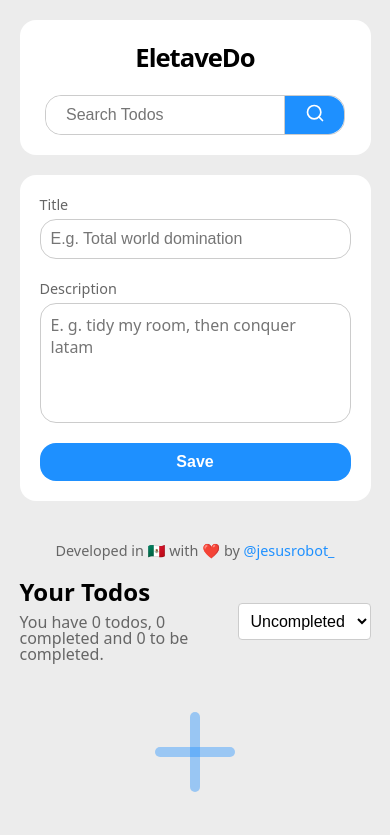
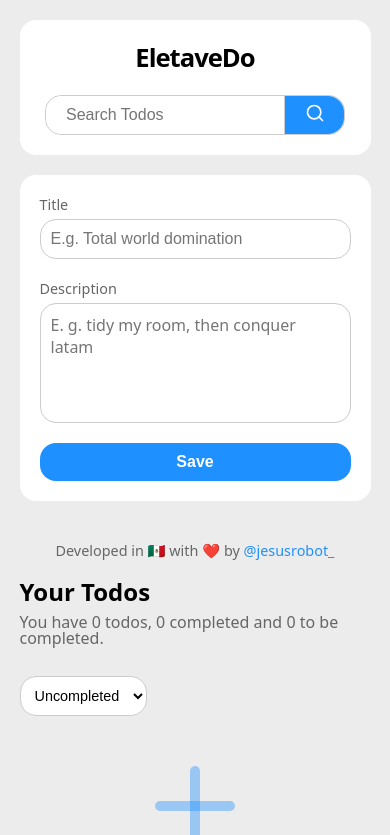
Before and after one commit to jesusrobot0/Elevate-Do, a React (Vite) app: page / in a window 390 px wide. Shown: the top 835 px of the page. Built offline with nearby package versions, Linux system fonts and the light colour scheme.

Commit message:
Update mobile design for select

```diff
--- a/src/components/todo-list/TodoList.jsx
+++ b/src/components/todo-list/TodoList.jsx
@@ -11,22 +11,21 @@ export function TodoList({
   onUpdateTodo,
   onCompleteTodo,
 }) {
-  const [selectedOption, setSelectedOption] = useState('uncompleted') // Estado para almacenar el valor seleccionado
+  const [selectedOption, setSelectedOption] = useState('uncompleted')
+
+  const todosUnCompleted = todos.filter((todo) => todo.status === false)
+  const todosCompleted = todos.filter((todo) => todo.status === true)
+  const todoList = selectedOption === 'uncompleted' ? todosUnCompleted : todosCompleted
 
   const handleSelectChange = (event) => {
-    setSelectedOption(event.target.value) // Actualiza el estado con el valor seleccionado
+    setSelectedOption(event.target.value)
   }
-  const todosUnCompleted = todos.filter((todo) => todo.status === false)
-  const todosCompleted = todos.filter((todo) => todo.status === true)
-
-  const todoList =
-    selectedOption === 'uncompleted' ? todosUnCompleted : todosCompleted
 
   return (
     <div className={styles['todo-list']}>
       <div className={styles['todo-list__header']}>
         <TodoSummary todos={todos} />
-        <select value={selectedOption} onChange={handleSelectChange}>
+        <select onChange={handleSelectChange}>
           <option value="uncompleted">Uncompleted</option>
           <option value="completed">Completed</option>
         </select>
--- a/src/components/todo-list/todo-list.module.css
+++ b/src/components/todo-list/todo-list.module.css
@@ -11,11 +11,23 @@
 }
 
 .todo-list select {
-  padding: 8px;
-  font-size: 16px;
+  padding: 10px;
+  font-size: 1rem;
   border: 1px solid #ccc;
-  border-radius: 4px;
+  border-radius: var(--medium-br);
   outline: none;
   cursor: pointer;
   background-color: #fff;
 }
+
+@media (max-width: 768px) {
+  .todo-list__header {
+    display: flex;
+    flex-direction: column;
+    gap: var(--big-space);
+    align-items: start;
+  }
+  .todo-list select {
+    font-size: 0.9rem;
+  }
+}
```
Also changed, not shown: 1 other file (tests, documents, lock files or other folders).
